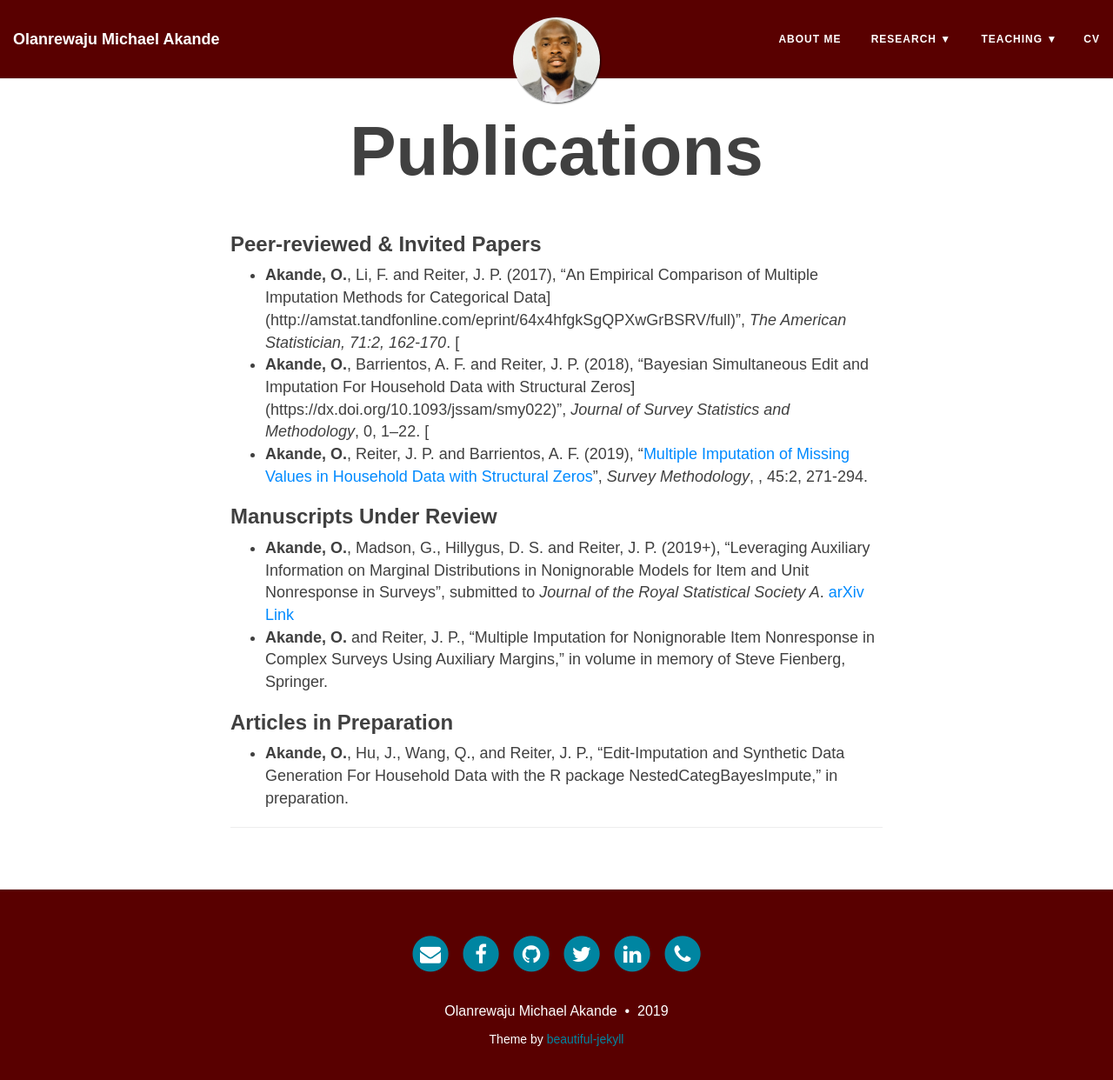
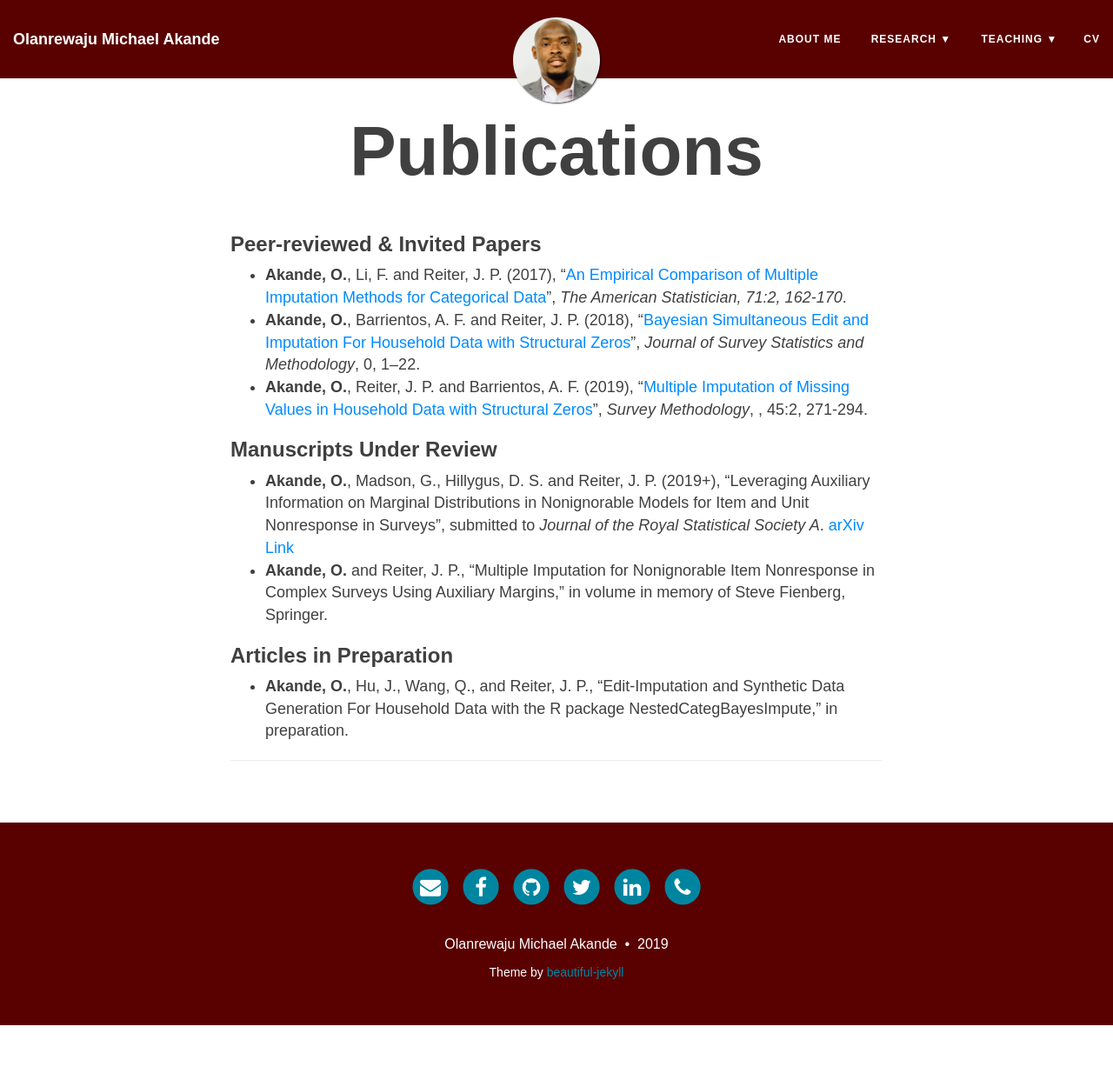
Before and after one commit to akandelanre/akandelanre.github.io, a Jekyll site: the page built from publications.md, in a window 1280 px wide and 1256 px high. Shown: the top 1242 px of the window at 87% size. Built offline with Jekyll 4.4.1, drawn with Linux system fonts in a browser that asks for light colours; nearby versions of some CDN libraries.

Commit message:
fix links

```diff
--- a/publications.md
+++ b/publications.md
@@ -4,8 +4,8 @@ title: Publications
 ---
 
 ### Peer-reviewed & Invited Papers
-- **Akande, O.**, Li, F. and Reiter, J. P. (2017), "An Empirical Comparison of Multiple Imputation Methods for Categorical Data](http://amstat.tandfonline.com/eprint/64x4hfgkSgQPXwGrBSRV/full)", _The American Statistician, 71:2, 162-170_. [
-- **Akande, O.**, Barrientos, A. F. and Reiter, J. P. (2018), "Bayesian Simultaneous Edit and Imputation For Household Data with Structural Zeros](https://dx.doi.org/10.1093/jssam/smy022)", _Journal of Survey Statistics and Methodology_, 0, 1–22. [
+- **Akande, O.**, Li, F. and Reiter, J. P. (2017), "[An Empirical Comparison of Multiple Imputation Methods for Categorical Data](http://amstat.tandfonline.com/eprint/64x4hfgkSgQPXwGrBSRV/full)", _The American Statistician, 71:2, 162-170_.
+- **Akande, O.**, Barrientos, A. F. and Reiter, J. P. (2018), "[Bayesian Simultaneous Edit and Imputation For Household Data with Structural Zeros](https://dx.doi.org/10.1093/jssam/smy022)", _Journal of Survey Statistics and Methodology_, 0, 1–22.
 - **Akande, O.**, Reiter, J. P. and Barrientos, A. F. (2019), "[Multiple Imputation of Missing Values in Household Data with Structural Zeros](https://www150.statcan.gc.ca/n1/pub/12-001-x/2019002/article/00005-eng.htm)", _Survey Methodology_, , 45:2, 271-294.
 
 ### Manuscripts Under Review
```
